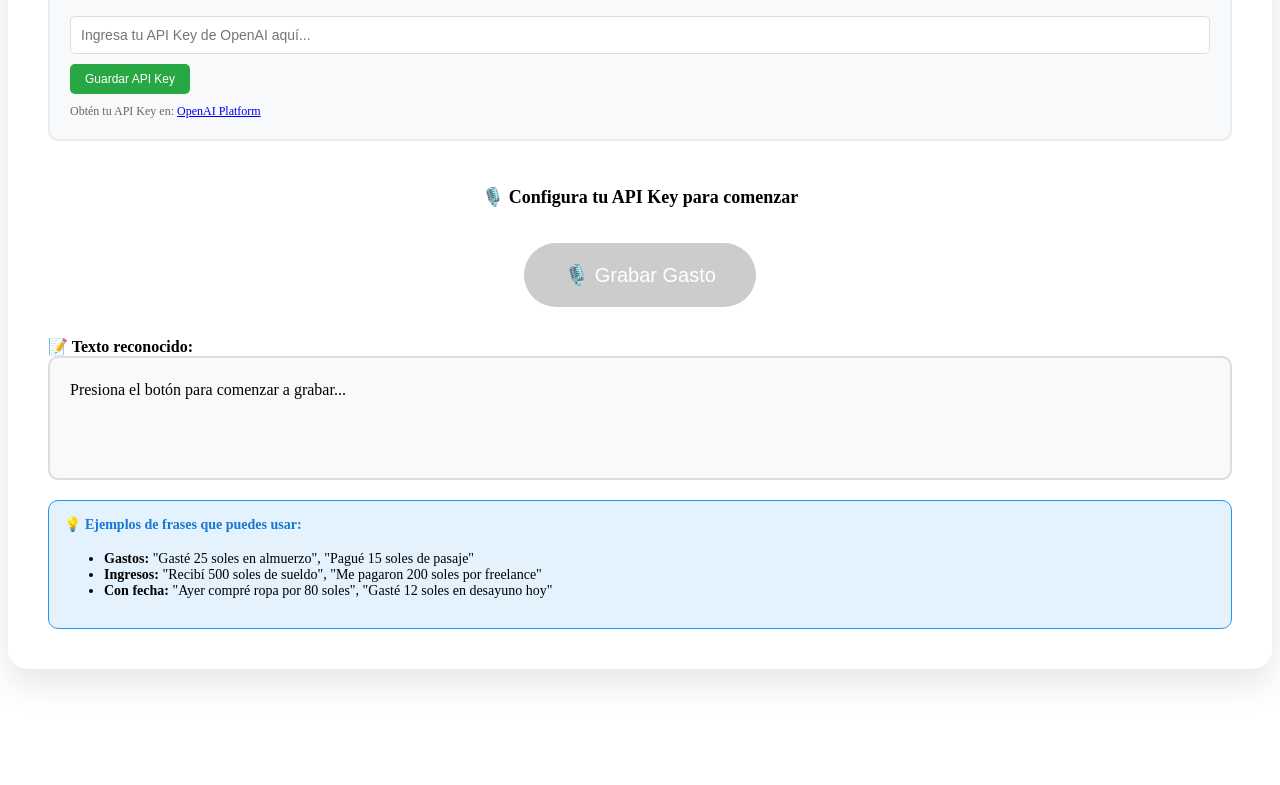
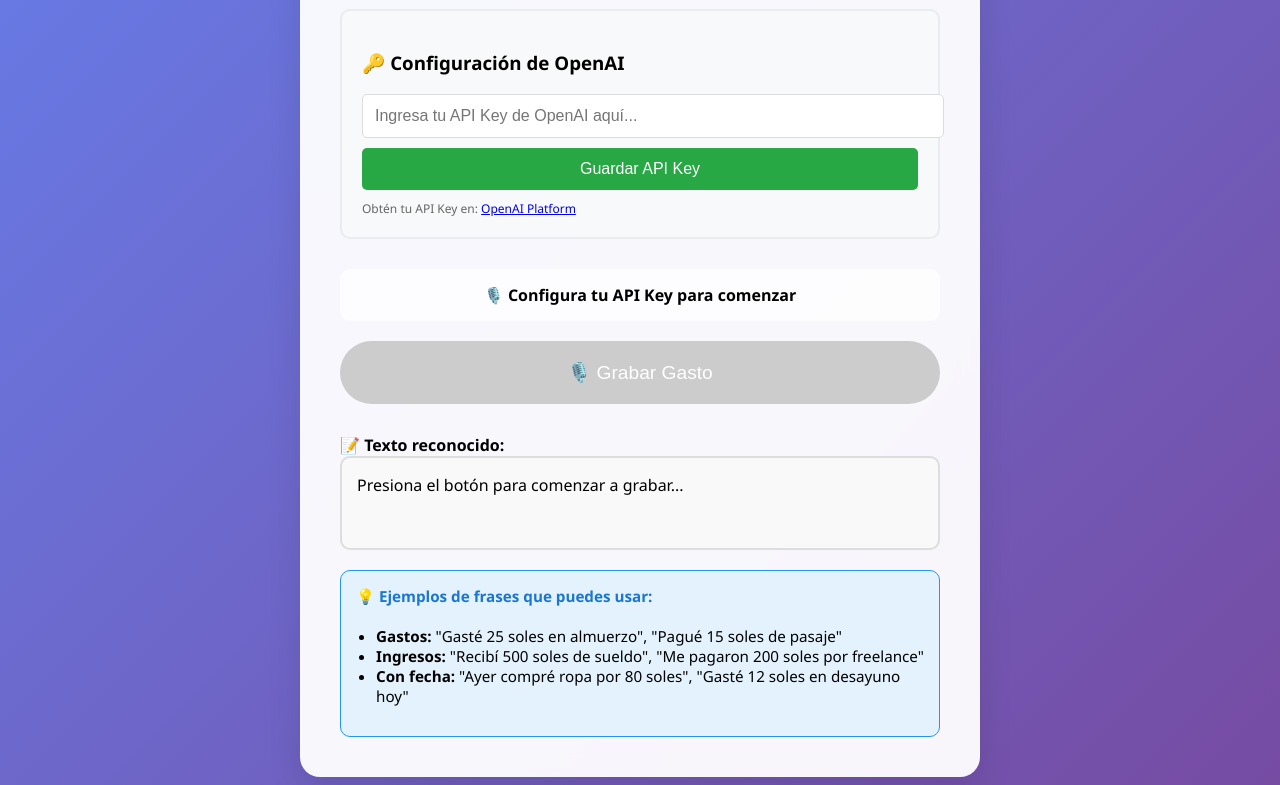
Before and after one commit to jsjjm/voiceaitest, a plain HTML site: page index.html in a window 1280 px wide. Shown: the part 224-1009 px from the top of the page. Before the commit the page ends 901 px from the top, so only its background shows below. Drawn offline with Linux system fonts and the light colour scheme.

Commit message:
Update index.html

```diff
--- a/index.html
+++ b/index.html
@@ -1,12 +1,22 @@
+ <!DOCTYPE html>
+<html lang="es">
+<head>
+  <meta charset="UTF-8" />
+  <meta name="viewport" content="width=device-width, initial-scale=1.0, maximum-scale=1.0, user-scalable=no" />
+  <meta name="theme-color" content="#4CAF50" />
+  <title>Registro de Gastos con OpenAI</title>
   <style>
-        /*body {
+    body {
       font-family: 'Segoe UI', Tahoma, Geneva, Verdana, sans-serif;
-            max-width: 900px;
-            margin: 0 auto;
-            padding: 20px;
+      margin: 0;
+      padding: 0;
       background: linear-gradient(135deg, #667eea 0%, #764ba2 100%);
       min-height: 100vh;
-        }*/
+      display: flex;
+      align-items: center;
+      justify-content: center;
+      overflow-x: hidden;
+    }
 
     .container {
       background: rgba(255, 255, 255, 0.95);
@@ -14,6 +24,9 @@
       border-radius: 20px;
       box-shadow: 0 15px 35px rgba(0, 0, 0, 0.1);
       backdrop-filter: blur(10px);
+      max-width: 600px;
+      width: 90%;
+      margin: 20px;
     }
 
     h2 {
@@ -34,10 +47,10 @@
 
     .api-config input {
       width: 100%;
-            padding: 10px;
+      padding: 12px;
       border: 1px solid #ddd;
       border-radius: 5px;
-            font-size: 14px;
+      font-size: 1em;
       margin-bottom: 10px;
     }
 
@@ -45,10 +58,11 @@
       background: #28a745;
       color: white;
       border: none;
-            padding: 8px 15px;
+      padding: 12px 20px;
       border-radius: 5px;
       cursor: pointer;
-            font-size: 12px;
+      font-size: 1em;
+      width: 100%;
     }
 
     .api-config button:hover {
@@ -60,13 +74,14 @@
       color: white;
       border: none;
       padding: 20px 40px;
-            font-size: 20px;
+      font-size: 1.2em;
       border-radius: 50px;
       cursor: pointer;
       display: block;
       margin: 0 auto 30px;
       transition: all 0.3s ease;
       box-shadow: 0 8px 20px rgba(76, 175, 80, 0.3);
+      width: 100%;
     }
 
     .grabar-btn:hover {
@@ -87,32 +102,26 @@
     }
 
     @keyframes pulse {
-            0% {
-                transform: scale(1);
-            }
-            50% {
-                transform: scale(1.05);
-            }
-            100% {
-                transform: scale(1);
-            }
+      0% { transform: scale(1); }
+      50% { transform: scale(1.05); }
+      100% { transform: scale(1); }
     }
 
     .texto-box {
       background: #f9f9f9;
       border: 2px solid #ddd;
-            padding: 20px;
+      padding: 15px;
       border-radius: 10px;
-            min-height: 80px;
+      min-height: 60px;
       margin-bottom: 20px;
-            font-size: 16px;
+      font-size: 1em;
       line-height: 1.5;
     }
 
     .resultado {
       background: linear-gradient(135deg, #e8f5e8, #f0f8f0);
       border: 2px solid #4CAF50;
-            padding: 25px;
+      padding: 20px;
       border-radius: 15px;
       margin-top: 20px;
       display: none;
@@ -129,7 +138,7 @@
       border-color: #4CAF50;
     }
 
-        .error {
+    .resultado.error {
       background: linear-gradient(135deg, #ffe8e8, #ffcdd2);
       border: 2px solid #f44336;
       color: #d32f2f;
@@ -139,7 +148,7 @@
       text-align: center;
       margin: 20px 0;
       font-weight: bold;
-            font-size: 18px;
+      font-size: 1em;
       padding: 15px;
       border-radius: 10px;
       background: rgba(255, 255, 255, 0.8);
@@ -156,24 +165,20 @@
     }
 
     @keyframes spin {
-            0% {
-                transform: rotate(0deg);
-            }
-            100% {
-                transform: rotate(360deg);
-            }
+      0% { transform: rotate(0deg); }
+      100% { transform: rotate(360deg); }
     }
 
     .datos-guardados {
       background: rgba(255, 255, 255, 0.9);
-            padding: 20px;
+      padding: 15px;
       border-radius: 10px;
-            margin-top: 15px;
       line-height: 1.8;
+      font-size: 1em;
     }
 
     .monto {
-            font-size: 1.5em;
+      font-size: 1.3em;
       font-weight: bold;
       color: #2c3e50;
     }
@@ -183,7 +188,7 @@
       color: white;
       padding: 5px 12px;
       border-radius: 20px;
-            font-size: 0.9em;
+      font-size: 0.85em;
       display: inline-block;
       margin: 5px 0;
     }
@@ -194,15 +199,26 @@
       padding: 15px;
       border-radius: 10px;
       margin-top: 20px;
-            font-size: 14px;
+      font-size: 0.95em;
     }
 
     .sugerencias h4 {
       color: #1976d2;
       margin-top: 0;
     }
+
+    ul {
+      padding-left: 20px;
+    }
+
+    @media (max-width: 768px) {
+      h2 {
+        font-size: 1.8em;
+      }
+    }
   </style>
-
+</head>
+<body>
   <div class="container">
     <h2>🤖 Registro de Gastos con OpenAI</h2>
 
@@ -223,9 +239,7 @@
 
     <div>
       <strong>📝 Texto reconocido:</strong>
-            <div id="textoReconocido" class="texto-box">
-                Presiona el botón para comenzar a grabar...
-            </div>
+      <div id="textoReconocido" class="texto-box">Presiona el botón para comenzar a grabar...</div>
     </div>
 
     <div id="resultado" class="resultado">
@@ -514,3 +528,6 @@
             }
         });
     </script>
+
+</body>
+</html>
```
Lines whose indentation alone changed are shown as unchanged.
